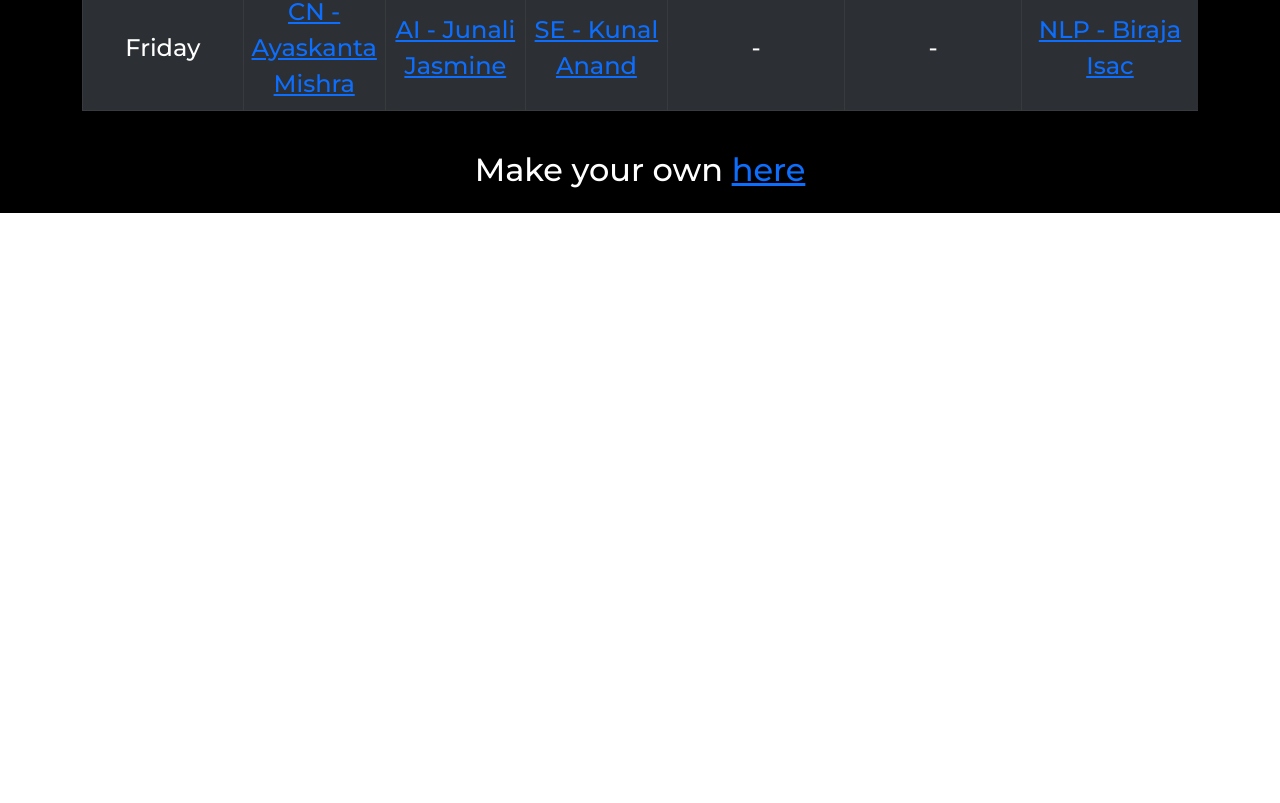
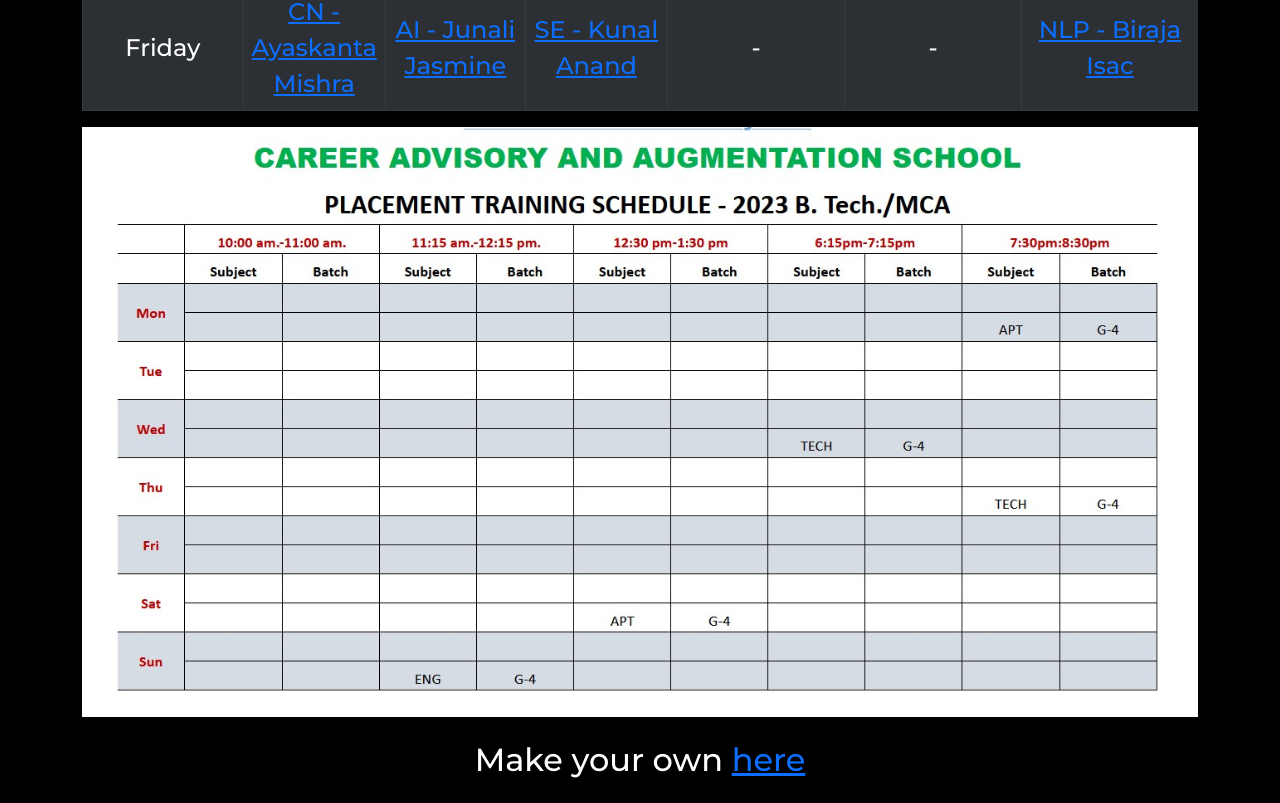
Before and after one commit to arn4b/timetable, a React (Create React App) app: page / in a window 1280 px wide. Shown: the part 780-1583 px from the top of the page. Before the commit the page ends 993 px from the top, so only its background shows below. Built offline with nearby package versions, Linux system fonts and the light colour scheme.

Commit message:
caas tt uploaded

```diff
--- a/src/App.js
+++ b/src/App.js
@@ -2,6 +2,7 @@ import logo from './logo.svg';
 import './App.css';
 import 'bootstrap/dist/css/bootstrap.min.css';
 import { Table, Container, Row, Col } from 'react-bootstrap'
+import tt from './tt.jpg'
 
 function App() {
   return (
@@ -104,6 +105,8 @@ function App() {
           </tbody>
         </Table>
 
+        <img src={tt}className="img-fluid"/>
+
         <h2 className="text-center text-white py-4 mb-0">Make your own <a href="https://github.com/arn4b/timetable" >here</a></h2>
       </Container>
     </div>
```
Also changed, not shown: src/tt.jpg (added).
